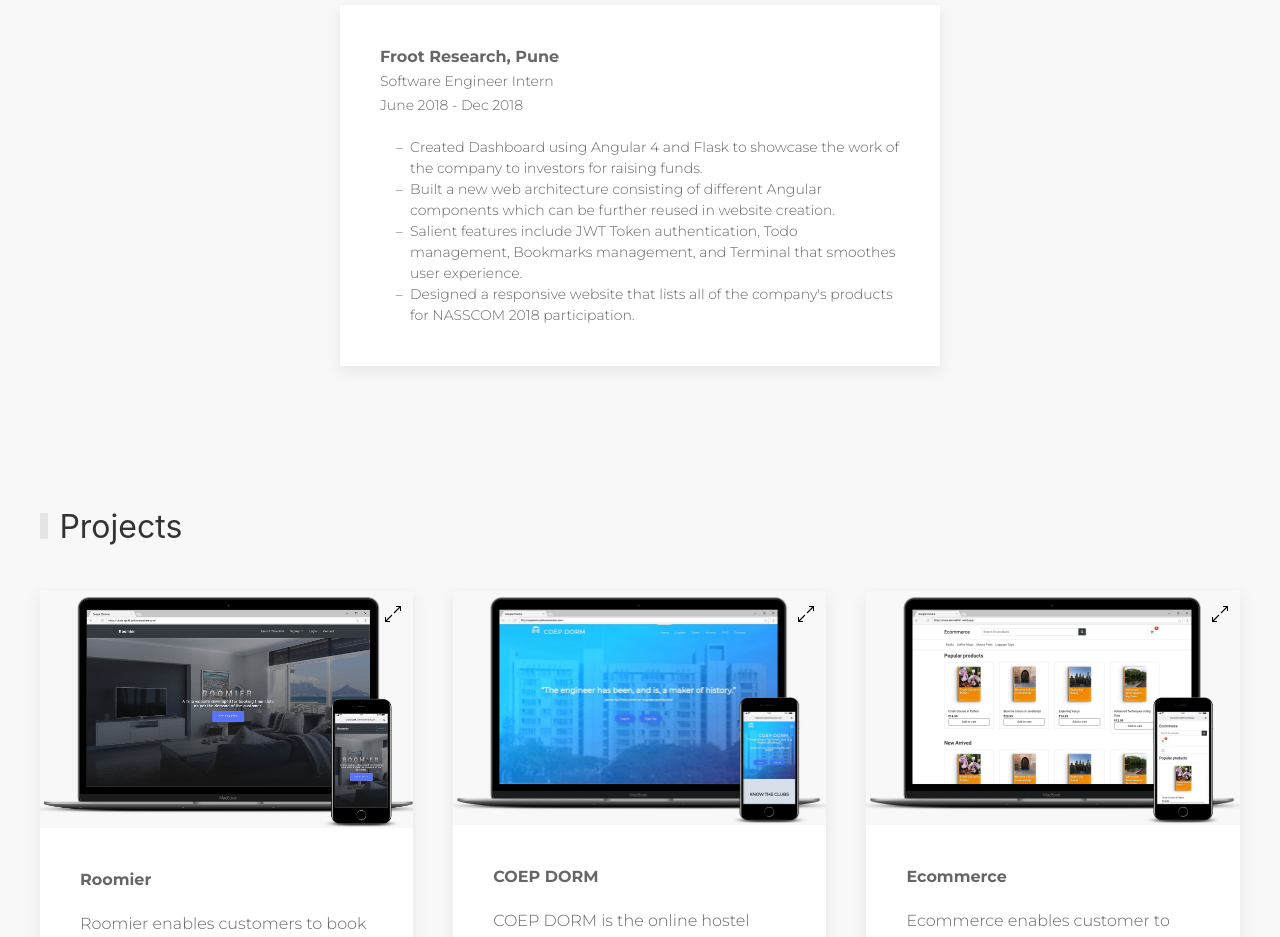
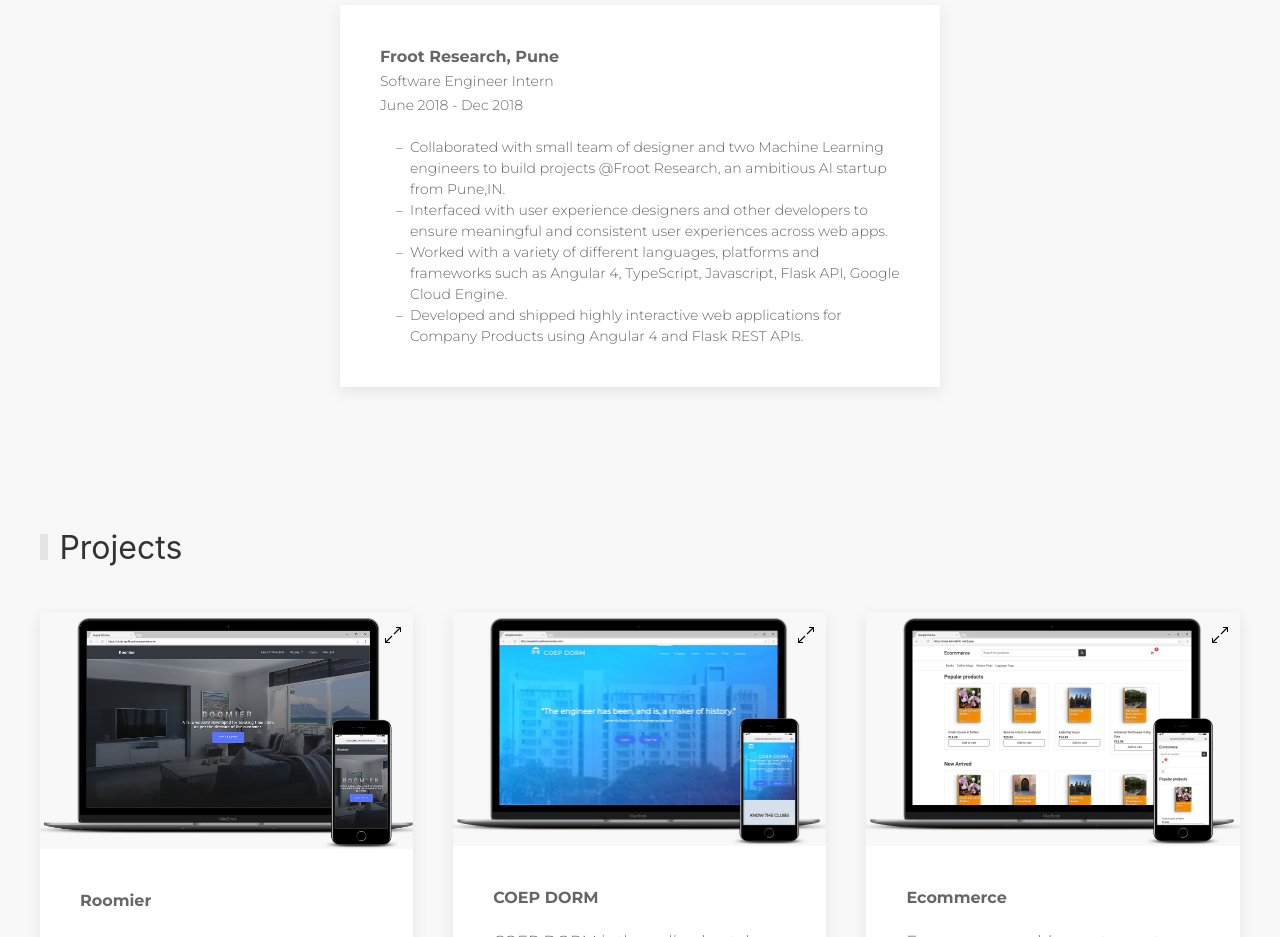
Before and after one commit to chaitanyagawande/Portfolio-v1, an Angular app: page / in a window 1280 px wide. Shown: the part 2080-3017 px from the top of the page. Built offline with nearby package versions, Linux system fonts and the light colour scheme; some icons are missing; a web font is replaced by a local one; what ngx-page-scroll-core would draw is missing.

Commit message:
experience added

```diff
--- a/src/assets/introduction.json
+++ b/src/assets/introduction.json
@@ -115,10 +115,10 @@
             "Start_Date": "June 2018",
             "End_Date": "Dec 2018",
             "Job_Details": [
-                "Created Dashboard using Angular 4 and Flask to showcase the work of the company to investors for raising funds.",
-                "Built a new web architecture consisting of different Angular components which can be further reused in website creation.",
-                "Salient features include JWT Token authentication, Todo management, Bookmarks management, and Terminal that smoothes user experience.",
-                "Designed a responsive website that lists all of the company's products for NASSCOM 2018 participation."
+                "Collaborated with small team of designer and two Machine Learning engineers to build projects @Froot Research, an ambitious AI startup from Pune,IN." ,
+                "Interfaced with user experience designers and other developers to ensure meaningful and consistent user experiences across web apps.",
+                "Worked with a variety of different languages, platforms and frameworks such as Angular 4, TypeScript, Javascript, Flask API, Google Cloud Engine.",
+                "Developed and shipped highly interactive web applications for Company Products using Angular 4 and Flask REST APIs."
             ]
         }
     ],
```
Also changed, not shown: .gitpod.yml (added), src/index.html (line endings or trailing spaces).
